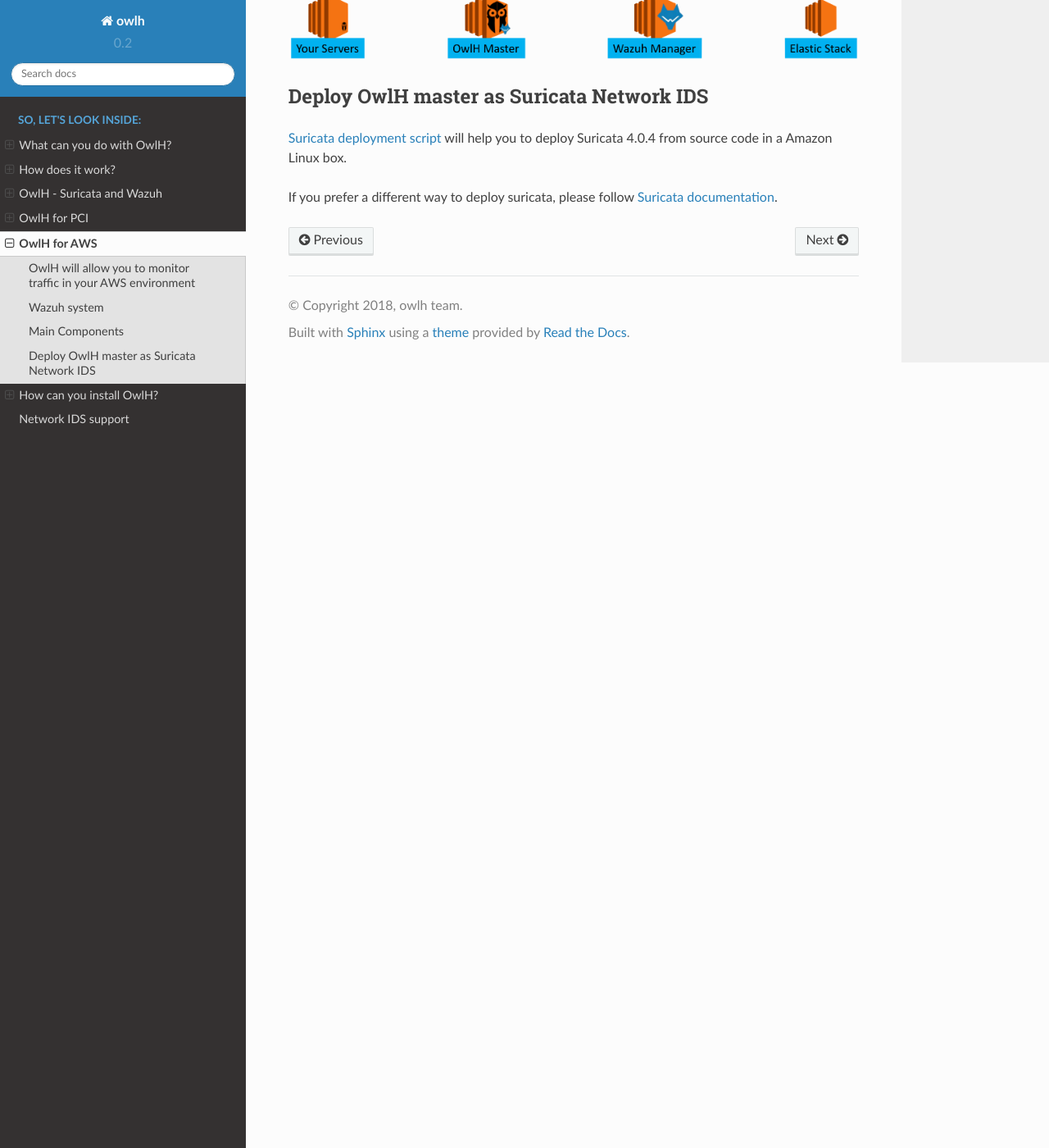
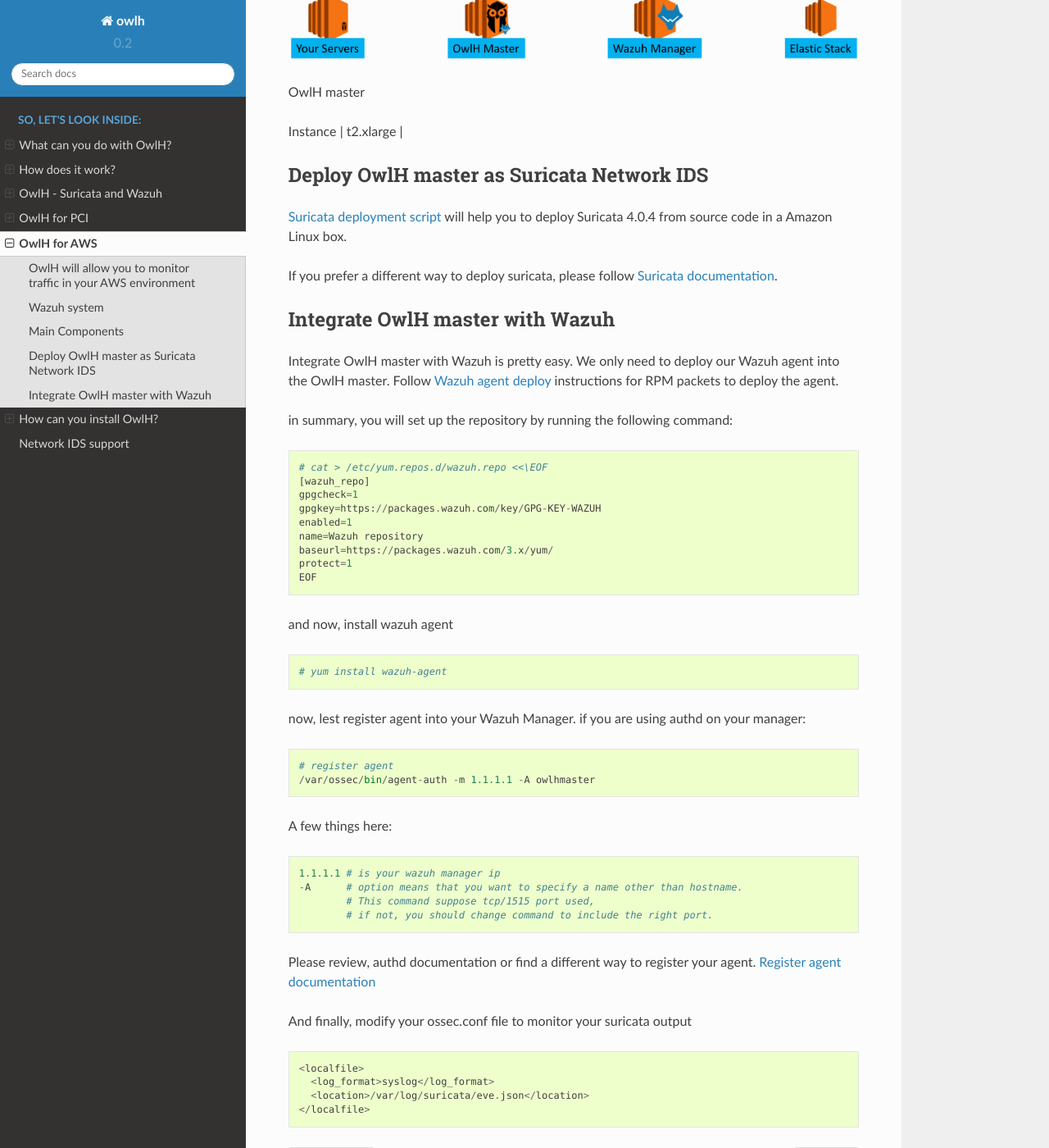
Before and after one commit to austinsonger/documentation, a Sphinx documentation site: the page built from source/main/OwlHAWS.rst, in a window 1280 px wide and 1400 px high, scrolled down 1477 px. Shown: the whole window at 82% size. Built offline with Sphinx 7.4.7 and the Read the Docs theme 2.0.0, drawn with Linux system fonts in a browser that asks for light colours.

Commit message:
-- aws  v1940 --

```diff
--- a/source/main/OwlHAWS.rst
+++ b/source/main/OwlHAWS.rst
@@ -44,6 +44,10 @@
 
 .. image:: /img/nettap-components.png
 
+OwlH master
+
+| Instance | t2.xlarge |
+
 
 Deploy OwlH master as Suricata Network IDS
 ^^^^^^^^^^^^^^^^^^^^^^^^^^^^^^^^^^^^^^^^^^
@@ -55,3 +59,60 @@
 .. _Suricata documentation: https://suricata.readthedocs.io/en/suricata-4.0.4/install.html
 
 If you prefer a different way to deploy suricata, please follow `Suricata documentation`_.
+
+
+Integrate OwlH master with Wazuh
+^^^^^^^^^^^^^^^^^^^^^^^^^^^^^^^^
+
+.. _Wazuh agent deploy: https://documentation.wazuh.com/current/installation-guide/installing-wazuh-agent/wazuh_agent_rpm.html
+
+Integrate OwlH master with Wazuh is pretty easy. We only need to deploy our Wazuh agent into the OwlH master. Follow `Wazuh agent deploy`_ instructions for RPM packets to deploy the agent.
+
+in summary, you will set up the repository by running the following command:
+
+::
+
+    # cat > /etc/yum.repos.d/wazuh.repo <<\EOF
+    [wazuh_repo]
+    gpgcheck=1
+    gpgkey=https://packages.wazuh.com/key/GPG-KEY-WAZUH
+    enabled=1
+    name=Wazuh repository
+    baseurl=https://packages.wazuh.com/3.x/yum/
+    protect=1
+    EOF
+
+and now, install wazuh agent
+
+::
+
+    # yum install wazuh-agent
+
+now, lest register agent into your Wazuh Manager. if you are using authd on your manager:
+
+::
+
+    # register agent
+    /var/ossec/bin/agent-auth -m 1.1.1.1 -A owlhmaster
+
+A few things here:
+
+::
+
+    1.1.1.1 # is your wazuh manager ip
+    -A      # option means that you want to specify a name other than hostname.
+            # This command suppose tcp/1515 port used,
+            # if not, you should change command to include the right port.
+
+.. _Register agent documentation: https://documentation.wazuh.com/current/user-manual/registering/index.html
+
+Please review, authd documentation or find a different way to register your agent. `Register agent documentation`_
+
+And finally, modify your ossec.conf file to monitor your suricata output
+
+::
+
+    <localfile>
+      <log_format>syslog</log_format>
+      <location>/var/log/suricata/eve.json</location>
+    </localfile>
```
Also changed, not shown: 8 other files.
